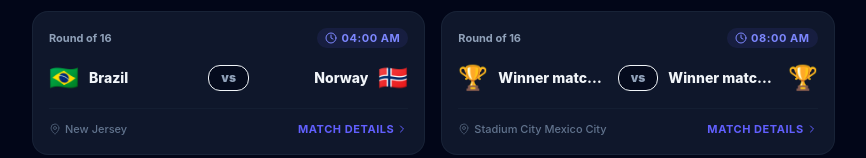
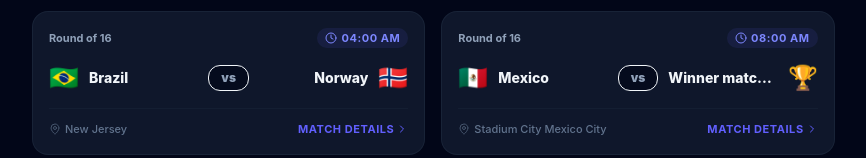
Before and after one commit to hassanabidpk/fifa-2026-vibe-coding, a React (Vite) app: page / in a window 1280 px wide. Shown: the part 9308-9466 px from the top of the page, without its empty margins (0-866 px from the left). Built offline with nearby package versions, Linux system fonts and the light colour scheme.

Commit message:
chore: refresh fifa data

```diff
--- a/src/data/fifa-fixtures.ts
+++ b/src/data/fifa-fixtures.ts
@@ -1116,7 +1116,7 @@ const OFFICIAL_FIFA_FIXTURES_JSON = String.raw`[
     "timeSgt": "09:00 AM",
     "stadium": "Mexico City Stadium",
     "city": "Stadium City Mexico City",
-    "status": "live",
+    "status": "finished",
     "homeScore": 2,
     "awayScore": 0
   },
@@ -1292,7 +1292,7 @@ const OFFICIAL_FIFA_FIXTURES_JSON = String.raw`[
     "sourceUrl": "https://www.fifa.com/en/match-centre/match/17/285023/289288/400021531",
     "matchNumber": 92,
     "group": "Round of 16",
-    "homeTeam": "Winner match 79",
+    "homeTeam": "Mexico",
     "awayTeam": "Winner match 80",
     "dateSgt": "Mon, Jul 6",
     "timeSgt": "08:00 AM",
```
